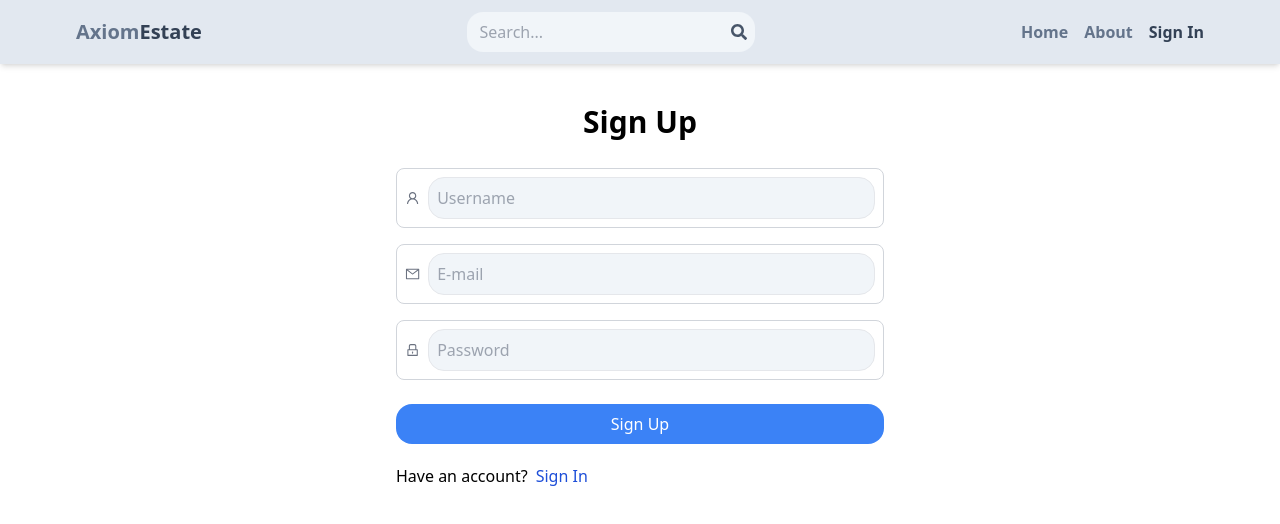
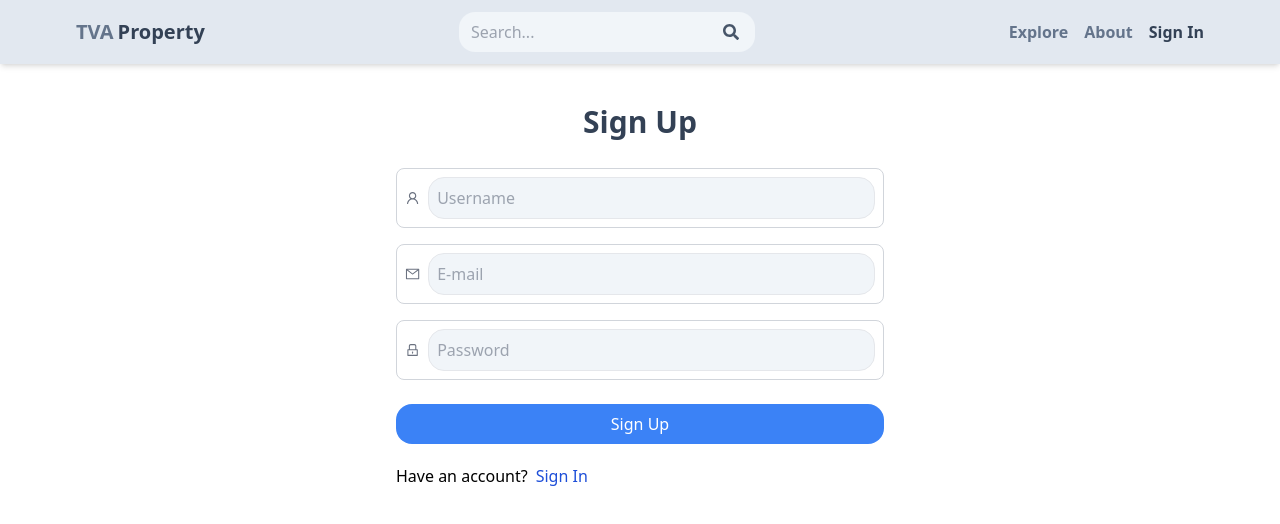
Before and after one commit to tsering651/Real-Estate-Marketplace-MERN, a React (Vite) app in the folder customer/: page /sign-up in a window 1280 px wide. Shown: the top 524 px of the page. Built offline with nearby package versions, Linux system fonts and the light colour scheme.

Commit message:
name change of app

```diff
--- a/customer/src/components/Header.jsx
+++ b/customer/src/components/Header.jsx
@@ -15,19 +15,19 @@ export default function Header() {
         <div className='flex justify-between items-center max-w-6xl mx-auto p-3' >
        <Link to = '/'>
        <h1 className='font-bold text-sm  sm:text-xl flex flex-wrap'>
-        <span className='text-slate-500'>Axiom</span>
-        <span className='text-slate-700'>Estate</span>
+        <span className='text-slate-500 mr-1'>TVA</span>
+        <span className='text-slate-700'>Property</span>
        </h1>
        </Link>
 
        <form className='bg-slate-100 p-2 rounded-2xl flex items-center'>
         <input type="text" placeholder=" Search..." className='bg-transparent focus:outline-none  w-24 sm:w-64'/>
-        <FaSearch className='text-slate-600'/>
+        <FaSearch className='text-slate-600 mr-2'/>
        </form>
        <ul className='flex gap-4'>
-       <Link to = "/"><li className='hidden sm:inline text-slate-500 font-semibold hover:text-slate-700'>Home</li></Link>
+       <Link to = "/"><li className='hidden sm:inline text-slate-500 font-semibold hover:text-slate-700'>Explore</li></Link>
        <Link to=  "/about"> <li className='hidden sm:inline text-slate-500 font-semibold hover:text-slate-700'>About</li></Link>
-        <Link to = "/sign-in"><li className='text-slate-700 font-bold cursor-pointer'>Sign In</li></Link>
+        <Link to = "/sign-in"><li className='text-slate-700 font-extrabold cursor-pointer hover:text-blue-700'>Sign In</li></Link>
        </ul>
         </div>
 
--- a/customer/src/pages/SignUp.jsx
+++ b/customer/src/pages/SignUp.jsx
@@ -6,7 +6,7 @@ import { Link } from 'react-router-dom';
 export default function SignUp() {
   return (
     <div className="max-w-lg mx-auto p-3">
-    <h2 className="text-3xl text-center font-semibold my-7">Sign Up</h2>
+    <h2 className="text-3xl text-slate-700 text-center font-semibold my-7">Sign Up</h2>
       <div className="mb-4 ">
         <div className="flex items-center border border-gray-300 rounded-lg p-2 w-full">
             <AiOutlineUser className="text-gray-500 mr-2" />
```
